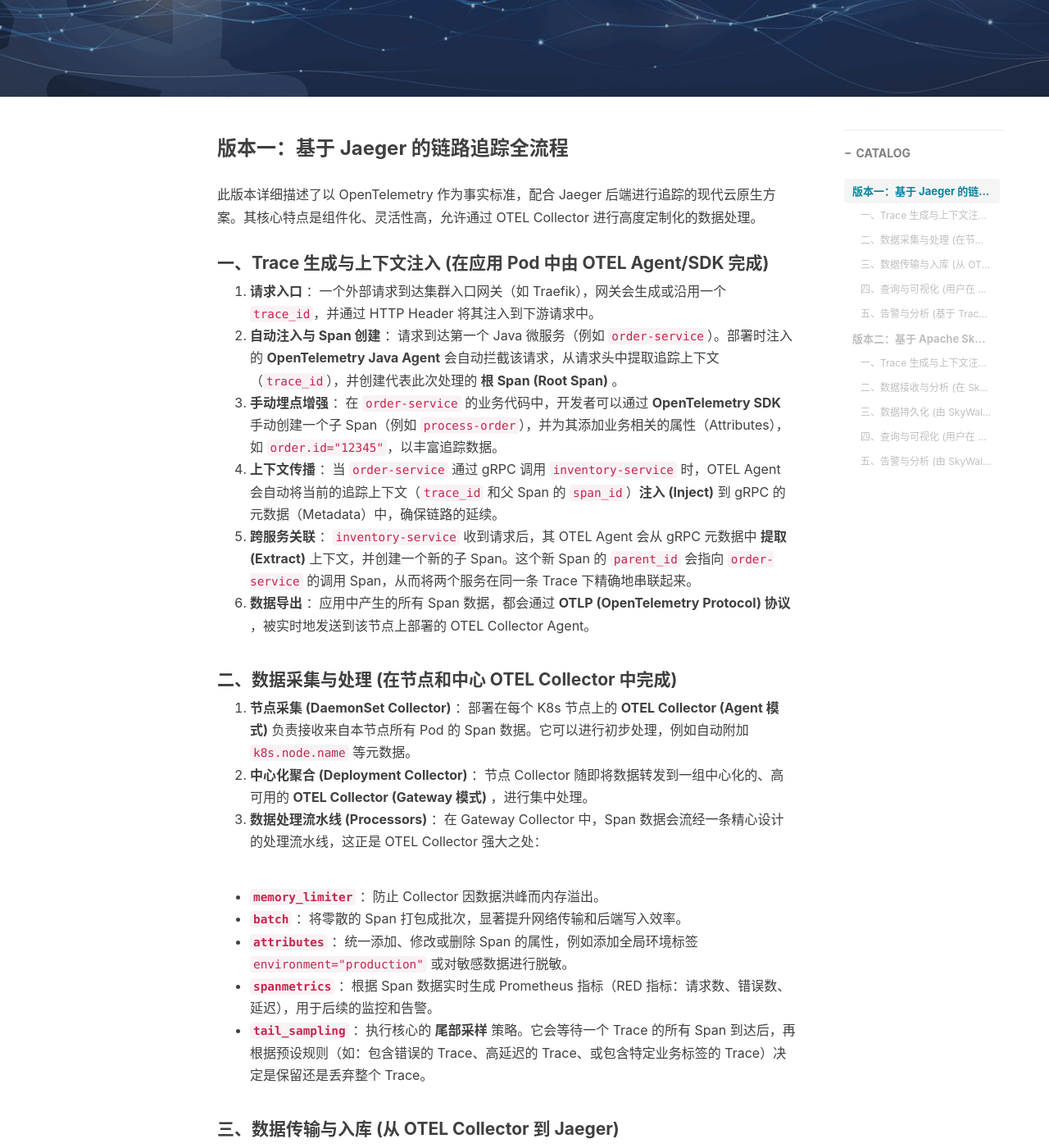
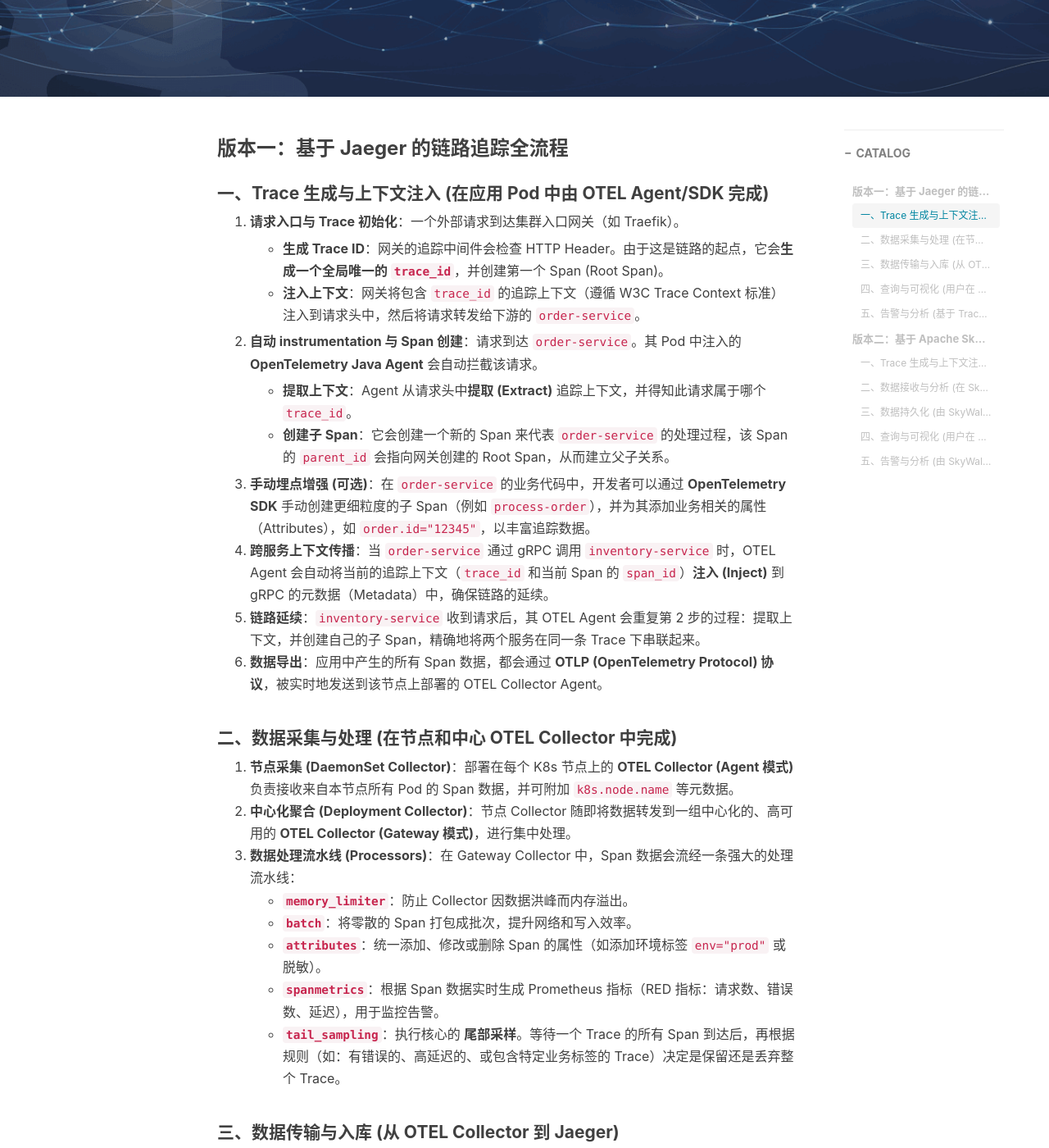
Before and after one commit to hodie-aurora/hodie-aurora.github.io, a Jekyll site: the page built from _posts/2025-06-03-KubemateQA04Skywaling-Jaeger.md, in a window 1280 px wide and 1400 px high, scrolled down 465 px. Shown: the whole window at 82% size. Built offline with Jekyll 4.4.1, drawn with Linux system fonts in a browser that asks for light colours; nearby versions of some CDN libraries; comment, search, counter and statistics services are not loaded; some of the changed text lies outside the part shown.

Commit message:
QA04sKYWALKING

```diff
--- a/_posts/2025-06-03-KubemateQA04Skywaling-Jaeger.md
+++ b/_posts/2025-06-03-KubemateQA04Skywaling-Jaeger.md
@@ -11,28 +11,31 @@ tags:						#标签
 ---
 ### **版本一：基于 Jaeger 的链路追踪全流程**
 
-此版本详细描述了以 OpenTelemetry 作为事实标准，配合 Jaeger 后端进行追踪的现代云原生方案。其核心特点是组件化、灵活性高，允许通过 OTEL Collector 进行高度定制化的数据处理。
-
 #### **一、Trace 生成与上下文注入 (在应用 Pod 中由 OTEL Agent/SDK 完成)**
 
-1. **请求入口** ：一个外部请求到达集群入口网关（如 Traefik），网关会生成或沿用一个 `trace_id`，并通过 HTTP Header 将其注入到下游请求中。
-2. **自动注入与 Span 创建** ：请求到达第一个 Java 微服务（例如 `order-service`）。部署时注入的 **OpenTelemetry Java Agent** 会自动拦截该请求，从请求头中提取追踪上下文（`trace_id`），并创建代表此次处理的  **根 Span (Root Span)** 。
-3. **手动埋点增强** ：在 `order-service` 的业务代码中，开发者可以通过 **OpenTelemetry SDK** 手动创建一个子 Span（例如 `process-order`），并为其添加业务相关的属性（Attributes），如 `order.id="12345"`，以丰富追踪数据。
-4. **上下文传播** ：当 `order-service` 通过 gRPC 调用 `inventory-service` 时，OTEL Agent 会自动将当前的追踪上下文（`trace_id` 和父 Span 的 `span_id`）**注入 (Inject)** 到 gRPC 的元数据（Metadata）中，确保链路的延续。
-5. **跨服务关联** ：`inventory-service` 收到请求后，其 OTEL Agent 会从 gRPC 元数据中 **提取 (Extract)** 上下文，并创建一个新的子 Span。这个新 Span 的 `parent_id` 会指向 `order-service` 的调用 Span，从而将两个服务在同一条 Trace 下精确地串联起来。
-6. **数据导出** ：应用中产生的所有 Span 数据，都会通过  **OTLP (OpenTelemetry Protocol) 协议** ，被实时地发送到该节点上部署的 OTEL Collector Agent。
+1. **请求入口与 Trace 初始化**：一个外部请求到达集群入口网关（如 Traefik）。
+
+   * **生成 Trace ID**：网关的追踪中间件会检查 HTTP Header。由于这是链路的起点，它会**生成一个全局唯一的 `trace_id`**，并创建第一个 Span (Root Span)。
+   * **注入上下文**：网关将包含 `trace_id` 的追踪上下文（遵循 W3C Trace Context 标准）注入到请求头中，然后将请求转发给下游的 `order-service`。
+2. **自动 instrumentation 与 Span 创建**：请求到达 `order-service`。其 Pod 中注入的 **OpenTelemetry Java Agent** 会自动拦截该请求。
+
+   * **提取上下文**：Agent 从请求头中**提取 (Extract)** 追踪上下文，并得知此请求属于哪个 `trace_id`。
+   * **创建子 Span**：它会创建一个新的 Span 来代表 `order-service` 的处理过程，该 Span 的 `parent_id` 会指向网关创建的 Root Span，从而建立父子关系。
+3. **手动埋点增强 (可选)**：在 `order-service` 的业务代码中，开发者可以通过 **OpenTelemetry SDK** 手动创建更细粒度的子 Span（例如 `process-order`），并为其添加业务相关的属性（Attributes），如 `order.id="12345"`，以丰富追踪数据。
+4. **跨服务上下文传播**：当 `order-service` 通过 gRPC 调用 `inventory-service` 时，OTEL Agent 会自动将当前的追踪上下文（`trace_id` 和当前 Span 的 `span_id`）**注入 (Inject)** 到 gRPC 的元数据（Metadata）中，确保链路的延续。
+5. **链路延续**：`inventory-service` 收到请求后，其 OTEL Agent 会重复第 2 步的过程：提取上下文，并创建自己的子 Span，精确地将两个服务在同一条 Trace 下串联起来。
+6. **数据导出**：应用中产生的所有 Span 数据，都会通过 **OTLP (OpenTelemetry Protocol) 协议**，被实时地发送到该节点上部署的 OTEL Collector Agent。
 
 #### **二、数据采集与处理 (在节点和中心 OTEL Collector 中完成)**
 
-1. **节点采集 (DaemonSet Collector)** ：部署在每个 K8s 节点上的 **OTEL Collector (Agent 模式)** 负责接收来自本节点所有 Pod 的 Span 数据。它可以进行初步处理，例如自动附加 `k8s.node.name` 等元数据。
-2. **中心化聚合 (Deployment Collector)** ：节点 Collector 随即将数据转发到一组中心化的、高可用的  **OTEL Collector (Gateway 模式)** ，进行集中处理。
-3. **数据处理流水线 (Processors)** ：在 Gateway Collector 中，Span 数据会流经一条精心设计的处理流水线，这正是 OTEL Collector 强大之处：
-
-* **`memory_limiter`** ：防止 Collector 因数据洪峰而内存溢出。
-* **`batch`** ：将零散的 Span 打包成批次，显著提升网络传输和后端写入效率。
-* **`attributes`** ：统一添加、修改或删除 Span 的属性，例如添加全局环境标签 `environment="production"` 或对敏感数据进行脱敏。
-* **`spanmetrics`** ：根据 Span 数据实时生成 Prometheus 指标（RED 指标：请求数、错误数、延迟），用于后续的监控和告警。
-* **`tail_sampling`** ：执行核心的 **尾部采样** 策略。它会等待一个 Trace 的所有 Span 到达后，再根据预设规则（如：包含错误的 Trace、高延迟的 Trace、或包含特定业务标签的 Trace）决定是保留还是丢弃整个 Trace。
+1.  **节点采集 (DaemonSet Collector)**：部署在每个 K8s 节点上的 **OTEL Collector (Agent 模式)** 负责接收来自本节点所有 Pod 的 Span 数据，并可附加 `k8s.node.name` 等元数据。
+2.  **中心化聚合 (Deployment Collector)**：节点 Collector 随即将数据转发到一组中心化的、高可用的 **OTEL Collector (Gateway 模式)**，进行集中处理。
+3.  **数据处理流水线 (Processors)**：在 Gateway Collector 中，Span 数据会流经一条强大的处理流水线：
+    *   **`memory_limiter`**：防止 Collector 因数据洪峰而内存溢出。
+    *   **`batch`**：将零散的 Span 打包成批次，提升网络和写入效率。
+    *   **`attributes`**：统一添加、修改或删除 Span 的属性（如添加环境标签 `env="prod"` 或脱敏）。
+    *   **`spanmetrics`**：根据 Span 数据实时生成 Prometheus 指标（RED 指标：请求数、错误数、延迟），用于监控告警。
+    *   **`tail_sampling`**：执行核心的 **尾部采样**。等待一个 Trace 的所有 Span 到达后，再根据规则（如：有错误的、高延迟的、或包含特定业务标签的 Trace）决定是保留还是丢弃整个 Trace。
 
 #### **三、数据传输与入库 (从 OTEL Collector 到 Jaeger)**
 
@@ -61,16 +64,17 @@ tags:						#标签
 
 ### **版本二：基于 Apache SkyWalking 的链路追踪全流程**
 
-此版本描述了使用 SkyWalking 这一高度集成的 APM (应用性能监控) 系统的全流程。其核心特点是“一体化”，从 Agent 到后端分析、存储、告警都由 SkyWalking 自身组件提供，开箱即用，功能更为全面。
-
 #### **一、Trace 生成与上下文注入 (在应用 Pod 中由 SkyWalking Agent 完成)**
 
-1. **请求入口** ：一个外部请求到达集群入口网关，网关（可通过插件）或第一个接触到请求的服务会生成 SkyWalking 格式的 `trace_id`。
-2. **自动注入与 Span 创建** ：请求到达第一个 Java 微服务（`order-service`）。部署时注入的 **SkyWalking Java Agent** 会自动拦截请求，提取或生成追踪上下文，并创建  **根 Span (Root Span)** 。SkyWalking Agent 对主流框架（Spring, Dubbo, gRPC 等）有深度支持，可实现零代码修改的自动埋点。
-3. **手动埋点增强** ：在业务代码中，开发者可以通过 **SkyWalking's Application Toolkit (OAP-APIs)** 手动创建子 Span（在 SkyWalking 中称为  **Local Span** ），并使用 `@Tag` 注解或 API 为其添加业务标签，如 `order.id="12345"`。
-4. **上下文传播** ：当 `order-service` 通过 gRPC 调用 `inventory-service` 时，SkyWalking Agent 会自动将当前追踪上下文**注入 (Inject)** 到 gRPC 的元数据中。这个过程对开发者完全透明。
-5. **跨服务关联** ：`inventory-service` 的 SkyWalking Agent 会自动从 gRPC 元数据中 **提取 (Extract)** 上下文，并创建新的子 Span（在 SkyWalking 中称为 **Exit Span** 和  **Entry Span** ），并与上游 Span 关联，从而构建出完整的服务调用链。
-6. **数据上报** ：SkyWalking Agent 会将采集到的追踪片段（Segments）、JVM 指标、服务拓扑关系等数据，通过  **gRPC 协议** ，直接上报给 SkyWalking 的后端。
+1.  **请求入口与 Trace 初始化**：一个外部请求到达集群。与 OTEL 类似，`trace_id` 应该在链路的最前端生成。这可以由支持 SkyWalking 协议的网关插件完成，或者由第一个接触到请求的微服务 Agent 完成。
+    *   **生成 Trace ID**：当请求到达第一个 Java 微服务（`order-service`）时，其 **SkyWalking Java Agent** 会检查请求头。如果不存在 SkyWalking 的追踪上下文，它会**生成一个新的 `trace_id`** 并创建 **根 Span (Root Span)**。
+    *   **上下文传播**：当 `order-service` 通过 gRPC 调用 `inventory-service` 时，SkyWalking Agent 会自动将当前追踪上下文**注入 (Inject)** 到 gRPC 的元数据中。这个过程对开发者完全透明。
+
+2.  **跨服务关联**：`inventory-service` 的 SkyWalking Agent 会自动从 gRPC 元数据中 **提取 (Extract)** 上下文，并创建新的子 Span（SkyWalking 中称为 **Entry Span**），并与上游 Span 关联，从而构建出完整的服务调用链。
+
+3.  **手动埋点增强 (可选)**：开发者可以通过 **SkyWalking's Application Toolkit (OAP-APIs)** 手动创建子 Span（**Local Span**），并使用 `@Tag` 注解添加业务标签。
+
+4.  **数据上报**：SkyWalking Agent 会将采集到的追踪片段（Segments）、JVM 指标、服务拓扑关系等数据，通过 **gRPC 协议**，直接上报给 SkyWalking 的后端 OAP Server。
 
 #### **二、数据接收与分析 (在 SkyWalking OAP Server 中完成)**
 
```
